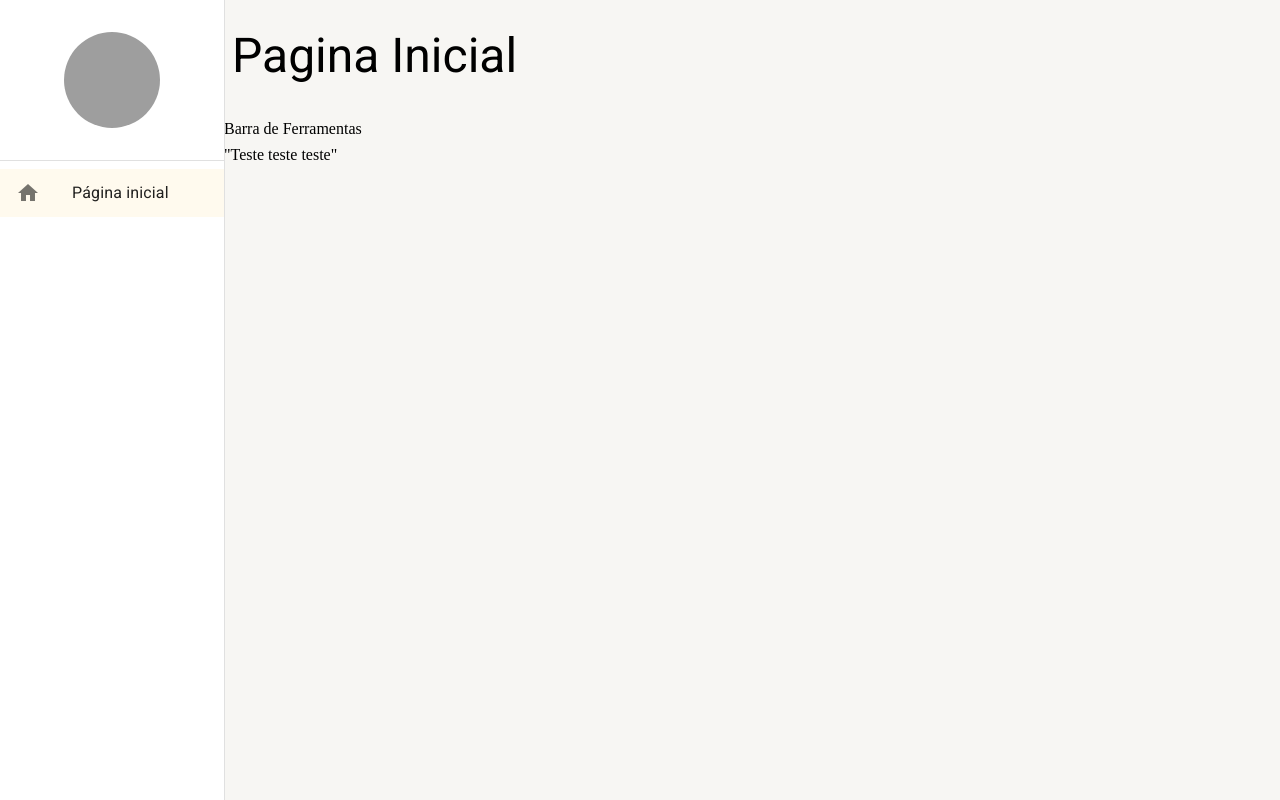
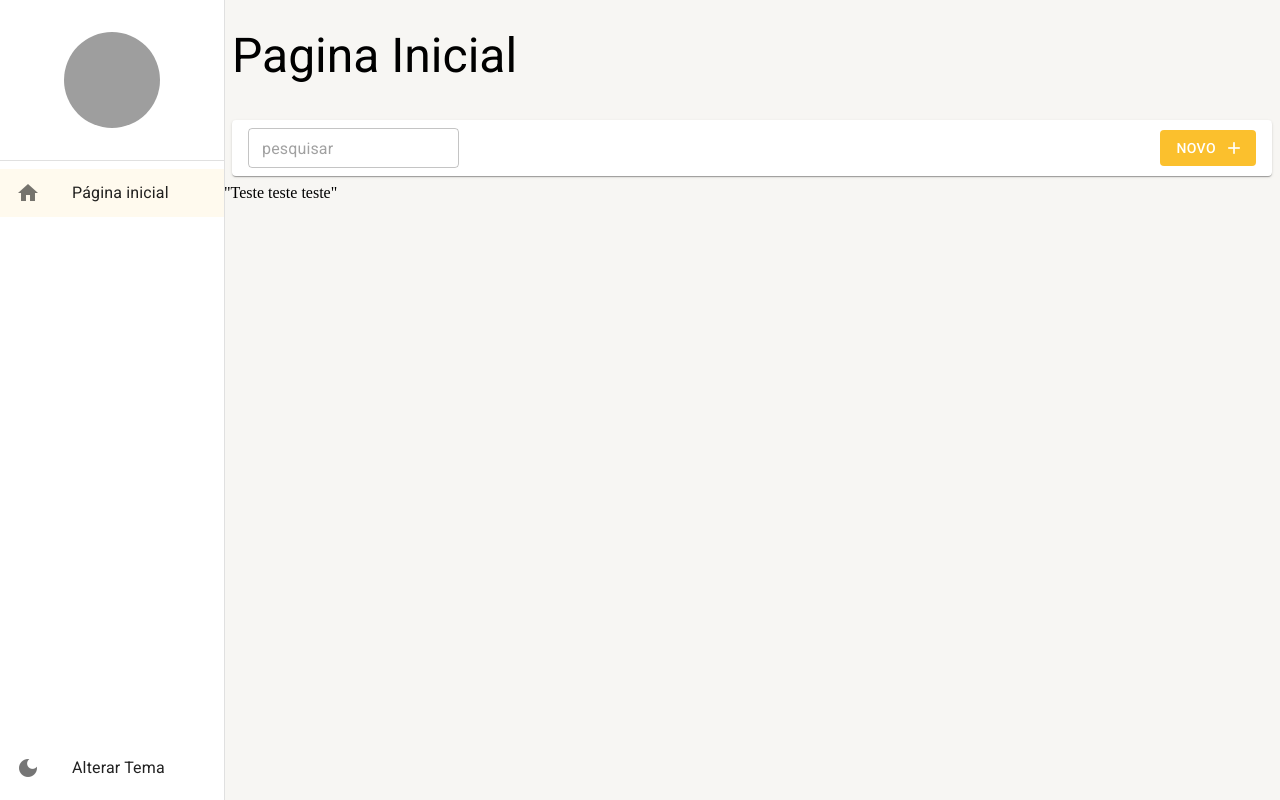
Before and after one commit to Joao-Galdino/react_project, a React (Create React App) app: page /pagina-inicial in a window 1280 px wide. Built offline with nearby package versions, Linux system fonts and the light colour scheme; grey boxes are pictures that could not be loaded.

Commit message:
feat:add new items on toolbar

```diff
--- a/src/pages/dashboard/Dashboard.tsx
+++ b/src/pages/dashboard/Dashboard.tsx
@@ -1,10 +1,17 @@
+import { BarraDeFerramentas } from "../../shared/components";
 import { LayoutBaseDePagina } from "../../shared/layouts";
 
 
 export const Dashboard = () => {
 
     return(
-        <LayoutBaseDePagina titulo="Pagina Inicial" barraDeFerramentas={<>Barra de Ferramentas</>}>
+        <LayoutBaseDePagina
+        titulo="Pagina Inicial"
+        barraDeFerramentas={(
+            <BarraDeFerramentas
+                mostrarInputBusca
+            />
+        )}>
         "Teste teste teste"
         </LayoutBaseDePagina>
     );
--- /dev/null
+++ b/src/shared/components/barra-de-ferramentas/BarraDeFerramentas.tsx
@@ -0,0 +1,61 @@
+import { Box, Button, Icon, Paper, TextField, useTheme } from "@mui/material";
+
+interface IBarraDeFerramentasProps {
+    textoDaBusca?: string;
+    mostrarInputBusca?: boolean;
+    aoMudarTextoDeBusca?: (novoTexto: string) => void;
+    //botão
+    textoBotaoNovo?: string;
+    aoMostrarBotaoNovo?: boolean;
+    aoClicarEmNovo?: () => void;
+
+}
+
+
+
+export const BarraDeFerramentas: React.FC<IBarraDeFerramentasProps> = ({
+    textoDaBusca = "",
+    mostrarInputBusca  = false,
+    aoMudarTextoDeBusca,
+    //botão
+    aoClicarEmNovo,
+    textoBotaoNovo = "Novo",
+    aoMostrarBotaoNovo = true
+
+}) => {
+    const theme = useTheme()
+
+    return(
+        <Box
+        gap={1}
+        marginX={1}
+        padding={1}
+        paddingX={2}
+        display="flex"
+        alignItems="center"
+            height={theme.spacing(5)}
+        component={Paper}>
+
+            {mostrarInputBusca && (
+                <TextField
+                size="small"
+                value={textoDaBusca}
+                onChange={(e) => aoMudarTextoDeBusca?.(e.target.value)}
+                placeholder="pesquisar"
+                />
+            )}
+
+            <Box flex={1} display="flex" justifyContent="end">
+                {aoMostrarBotaoNovo && (
+                <Button
+                color='primary'
+                disableElevation //Ao declarar um componemte boolean é possivel passar apenas o nome caso seja TRUE
+                variant="contained"
+                onClick={aoClicarEmNovo}
+                endIcon={<Icon>add</Icon>}
+                >{textoBotaoNovo}</Button>
+                )}
+            </Box>
+        </Box>
+    );
+}
--- a/src/shared/components/index.ts
+++ b/src/shared/components/index.ts
@@ -1 +1,2 @@
 export * from './menu-lateral/MenuLateral';
+export * from './barra-de-ferramentas/BarraDeFerramentas';
--- a/src/shared/components/menu-lateral/MenuLateral.tsx
+++ b/src/shared/components/menu-lateral/MenuLateral.tsx
@@ -2,7 +2,7 @@
 import { useMatch, useNavigate, useResolvedPath } from 'react-router-dom';
 import { Box } from '@mui/system';
 
-import { useDrawerContext } from '../../contexts';
+import { useAppThemeContext, useDrawerContext } from '../../contexts';
 
 interface IListItemLinkProps {
     to: string;
@@ -44,6 +44,7 @@
   const smDown = useMediaQuery(theme.breakpoints.down('sm'));
 
   const { isDrawerOpen, drawerOptions, toggleDrawerOpen } = useDrawerContext();
+  const { toggleTheme } = useAppThemeContext();
 
   return (
     <>
@@ -58,7 +59,7 @@
           </Box>
 
           <Divider />
-
+          {/* PAGINA INICIAL */}
           <Box flex={1}>
             <List component="nav">
               {drawerOptions.map(drawerOption => (
@@ -72,6 +73,17 @@
               ))}
             </List>
           </Box>
+          {/* TOGGLE THEME */}
+          <Box >
+            <List component="nav">
+              <ListItemButton onClick={toggleTheme}>
+                <ListItemIcon>
+                  <Icon>dark_mode</Icon>
+                </ListItemIcon>
+                <ListItemText primary="Alterar Tema" />
+              </ListItemButton>
+            </List>
+          </Box>
 
         </Box>
       </Drawer>
--- a/src/shared/themes/Dark.ts
+++ b/src/shared/themes/Dark.ts
@@ -3,6 +3,7 @@
 
 export const DarkTheme = createTheme({
     palette: {
+        mode: "dark",
         primary: {
             main: yellow[700],
             dark: yellow[800],
@@ -19,5 +20,10 @@
             paper: '#303134',
             default: '#202124'
         }
+    },
+    typography: {
+        allVariants: {
+            color: "white"
+        }
     }
 });
```
